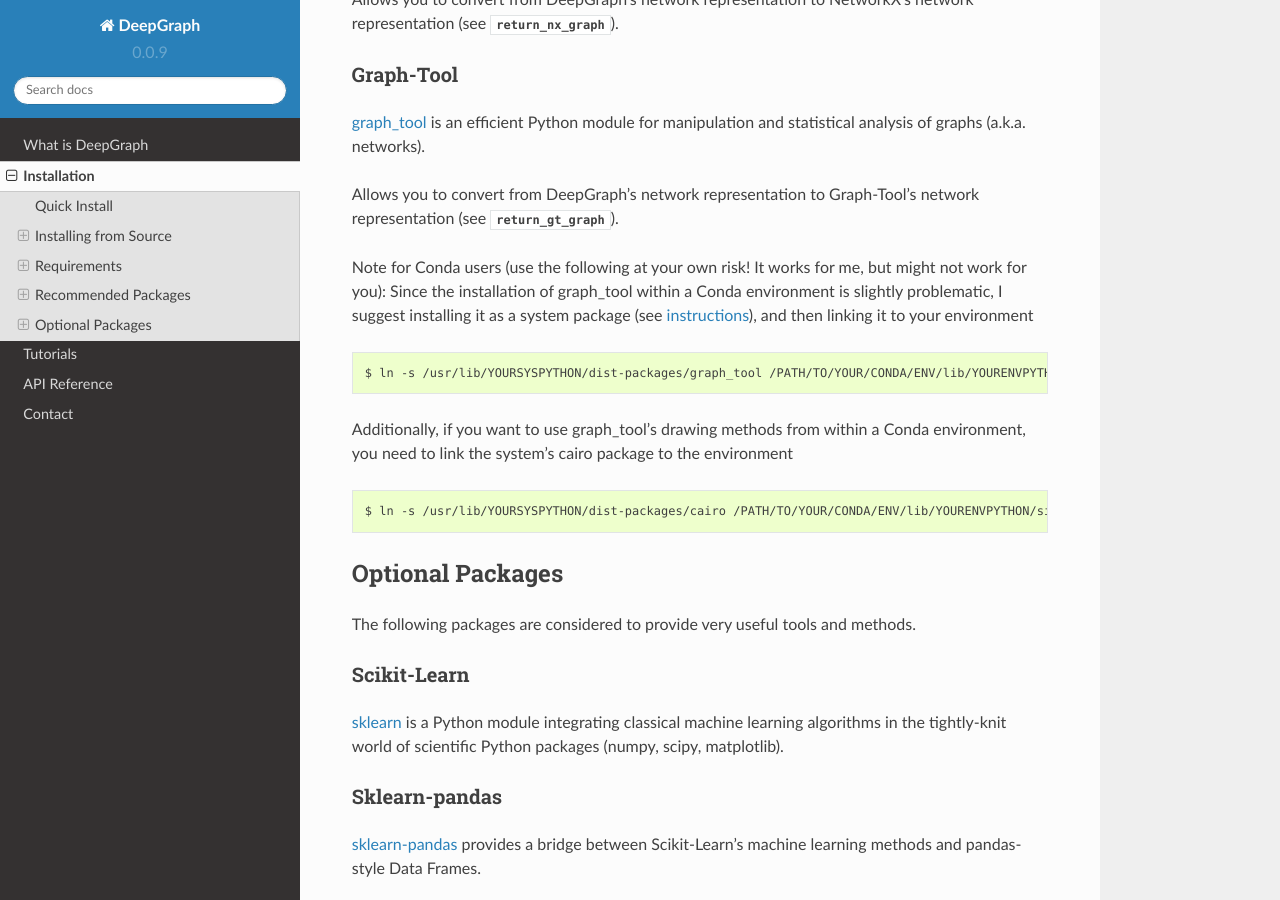
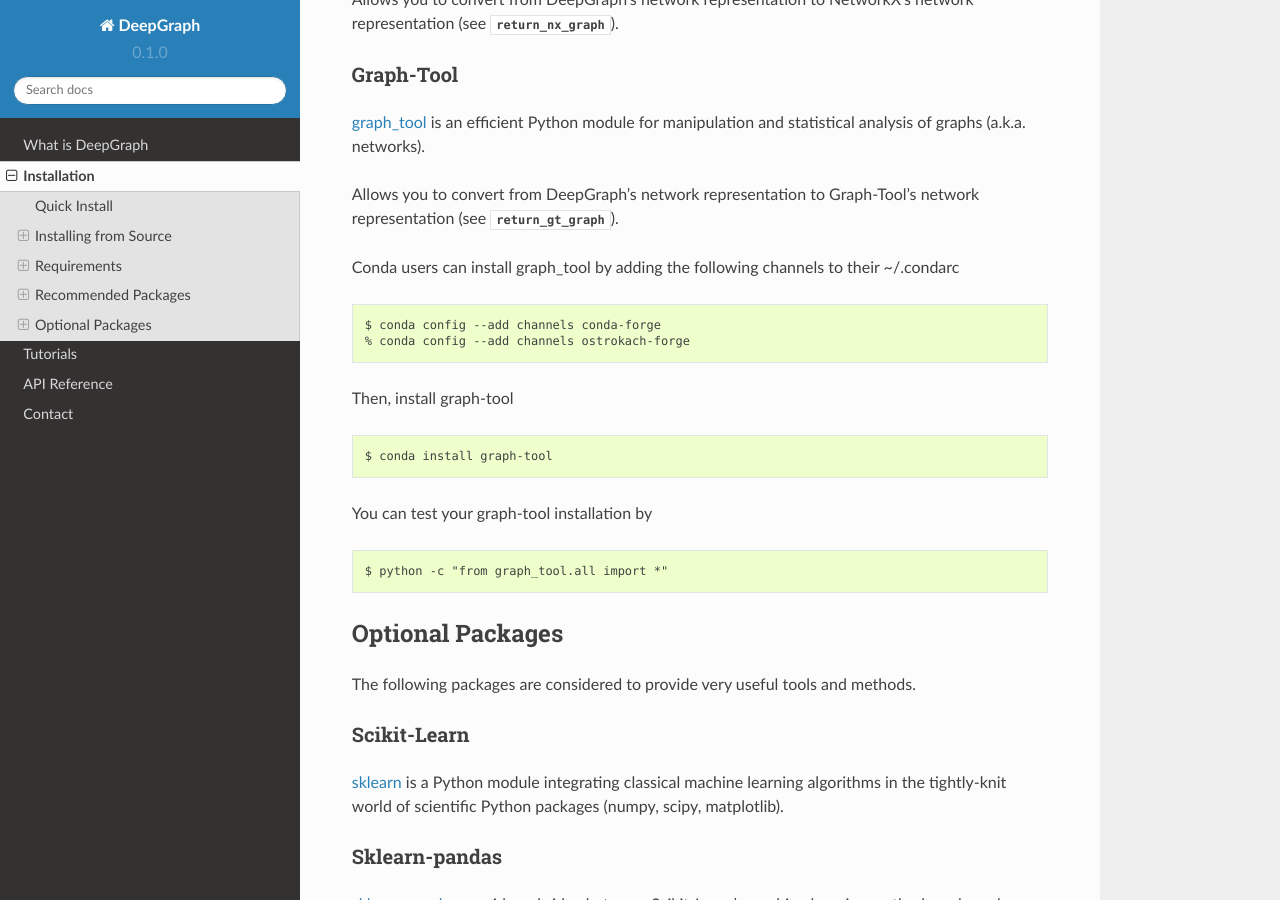
Before and after one commit to deepgraph/deepgraph, a Sphinx documentation site: the page built from doc/source/installation.rst, in a window 1280 px wide and 900 px high, scrolled down 3325 px. Built offline with Sphinx 7.4.7 and the Read the Docs theme 2.0.0, drawn with Linux system fonts in a browser that asks for light colours; some of the changed text lies outside the part shown.

```diff
--- a/deepgraph/__init__.py
+++ b/deepgraph/__init__.py
@@ -76,7 +76,7 @@ from .deepgraph import DeepGraph
 from . import functions
 
 __all__ = ['DeepGraph', 'functions']
-__version__ = '0.0.9'
+__version__ = '0.1.0'
 __author__ = "Dominik Traxl <dominik.traxl@posteo.org>"
 __copyright__ = "Copyright 2014-2017 Dominik Traxl"
 __license__ = "BSD"
--- a/doc/source/installation.rst
+++ b/doc/source/installation.rst
@@ -216,23 +216,25 @@ manipulation and statistical analysis of graphs (a.k.a. networks).
 Allows you to convert from DeepGraph's network representation to Graph-Tool's
 network representation (see :py:meth:`return_gt_graph <.return_gt_graph>`).
 
-Note for Conda users (use the following at your own risk! It works for me, but
-might not work for you): Since the installation of graph_tool within a Conda
-environment is slightly problematic, I suggest installing it as a system
-package (see `instructions <https://graph-tool.skewed.de/download>`_), and then
-linking it to your environment
+Conda users can install graph_tool by adding the following channels to their
+~/.condarc
 
 ::
 
-   $ ln -s /usr/lib/YOURSYSPYTHON/dist-packages/graph_tool /PATH/TO/YOUR/CONDA/ENV/lib/YOURENVPYTHON/site-packages/graph_tool
+   $ conda config --add channels conda-forge
+   % conda config --add channels ostrokach-forge
 
-Additionally, if you want to use graph_tool's drawing methods from within a
-Conda environment, you need to link the system's cairo package to the
-environment
+Then, install graph-tool
 
 ::
 
-   $ ln -s /usr/lib/YOURSYSPYTHON/dist-packages/cairo /PATH/TO/YOUR/CONDA/ENV/lib/YOURENVPYTHON/site-packages/cairo
+   $ conda install graph-tool
+
+You can test your graph-tool installation by
+
+::
+
+   $ python -c "from graph_tool.all import *"
 
 
 Optional Packages
```
Also changed, not shown: other parts of doc/source/installation.rst (+1 -1 lines), setup.py (+3 -4 lines), 1 other file.
